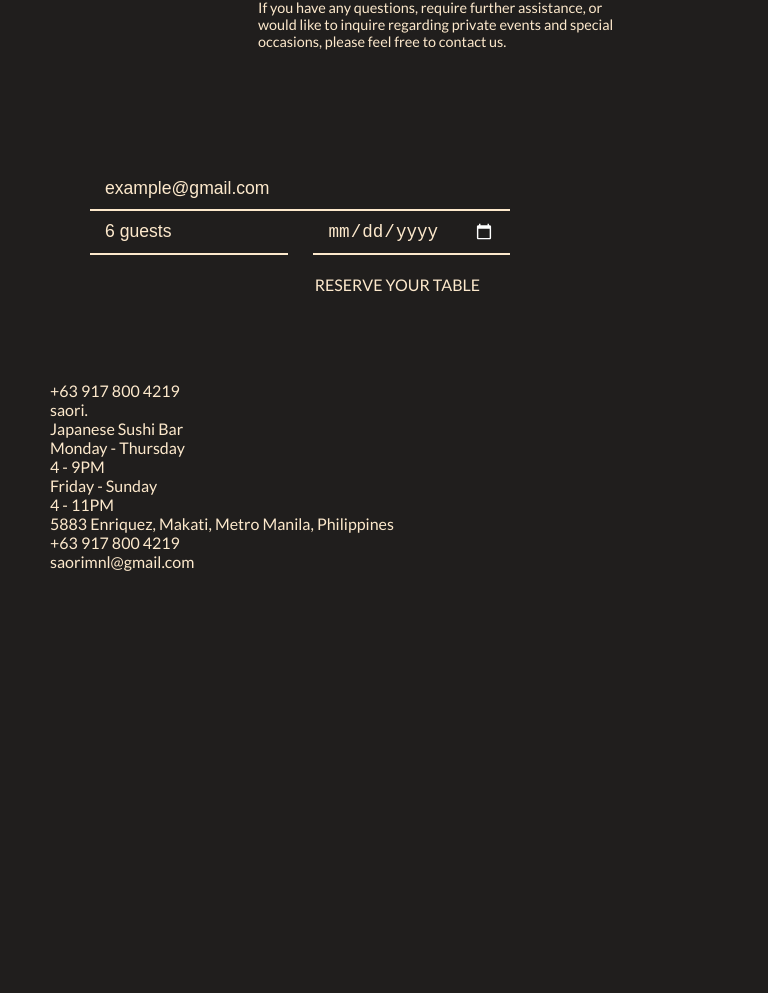
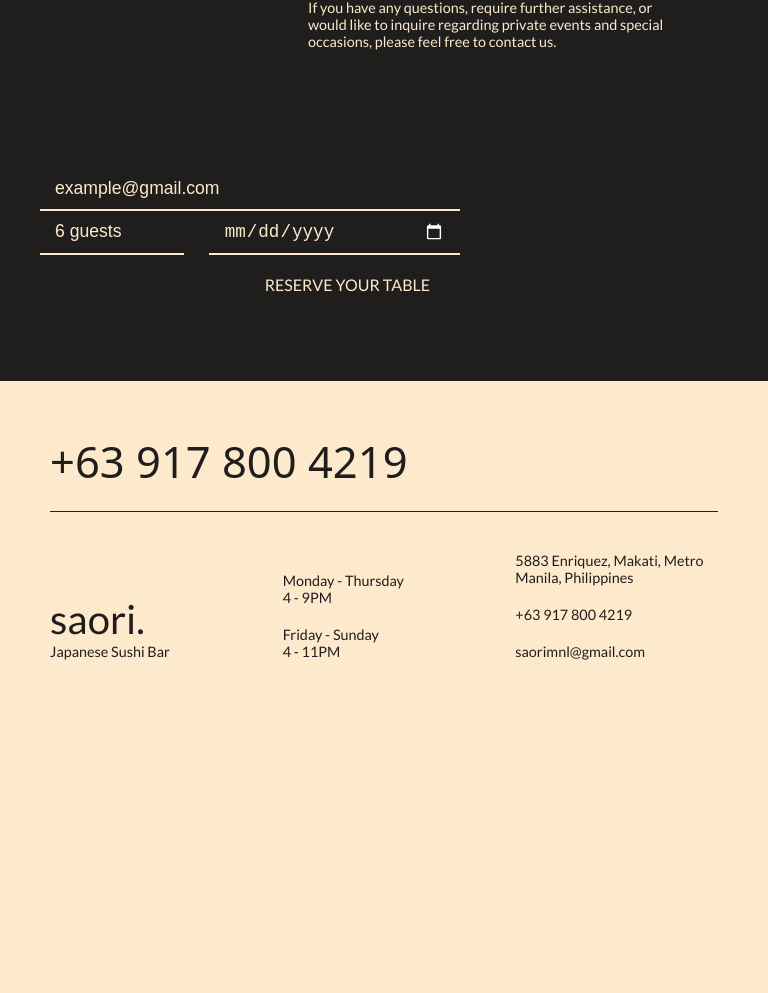
Before and after one commit to rjqocampo/restaurant, a website built with webpack: page dist/index.html in a window 768 px wide. Shown: the part 299-1292 px from the top of the page. Before the commit the page ends 890 px from the top, so only its background shows below. Built offline with nearby package versions, Linux system fonts and the light colour scheme; a web font is replaced by a local one.

Commit message:
Finish styling contact page

```diff
--- a/src/contact.js
+++ b/src/contact.js
@@ -64,6 +64,7 @@ export default function showContact() {
   sectionDetails.appendChild(h4);
 
   const hl = document.createElement('div');
+  hl.classList.add('contact-line');
   sectionDetails.appendChild(hl);
 
   const container = document.createElement('div');
--- a/src/style.scss
+++ b/src/style.scss
@@ -60,6 +60,7 @@ header {
   grid-template-columns: 1fr 2fr;
   justify-content: space-between;
   align-items: center;
+
   h1 {
     font-size: 2.5rem;
   }
@@ -89,9 +90,10 @@ header {
 
 /* --- About__Hero --- */
 
+
+
 .hero {
   height: 100vh;
-
   display: grid;
   align-items: center;
   h1 {
@@ -256,8 +258,12 @@ footer {
   }
 }
 
-/* --- Form --- */
+/* --- Contact --- */
 
+.contact {
+  display: grid;
+  grid-template-rows: 0fr 1fr;
+  margin: 0px -50px -20px -50px;
   .form {
     display: grid;
     align-items: center;
@@ -307,7 +313,7 @@ footer {
           div {
             display: grid;
             gap: 25px;
-          grid-template-columns: 1fr 1fr;
+            grid-template-columns: 1fr 1.75fr;
           }
           button {
             background-color: transparent;
@@ -325,12 +331,53 @@ footer {
       }
     }
   }
+  .details {
+    color: $theme-dark;
+    background-color: $theme-light;
+    padding: 50px;
+    h4 {
+      font-family: 'UnifrakturMaguntia', system-ui, "Segoe UI", Roboto, Helvetica, Arial, sans-serif, "Apple Color Emoji", "Segoe UI Emoji", "Segoe UI Symbol";
+      font-size: clamp(2rem, calc(2rem + 1.5vw), 4rem);
+      white-space: nowrap;
+    }
+    .contact-line {
+      border-bottom: 1px solid $theme-dark;
+      margin: 20px 0px;
+    }
+    .container-details {
+      font-size: 0.9rem;
+
+      display: grid;
+      grid-template-columns: repeat(3, 1fr);
+      align-items: end;
+      gap: 30px;
+      div:nth-child(1) {
+        h5 {
+          font-size: 2.5rem;
+        }
+        h6 {
+
+        }
+      }
+      div:nth-child(2) {
+        div {
+          margin-top: 20px;
+        }
+      }
+      div:nth-child(3) {
+        p {
+          margin-top: 20px;
+        }
+      }
+    }
+  }
+}
 
 /* --- Breakpoints --- */
-
-@media all and (min-width: 480px) and (max-width: 768px) {
+@media all and (min-width: 768px) and (max-width: 1024px) {
   body {
     div {
+      .contact {
         .form {
           margin-top: 50px;
           grid-template-columns: none;
@@ -339,6 +386,26 @@ footer {
           >div {
             margin: 0px;
             padding: 40px;
+          }
+        }
+      }
+    }
+  }
+}
+
+@media all and (min-width: 480px) and (max-width: 768px) {
+  body {
+    div {
+      .contact {
+        .form {
+          margin-top: 50px;
+          grid-template-columns: none;
+          grid-template-rows: 1fr 1fr;
+          gap: 0px;
+          >div {
+            margin: 0px;
+            padding: 40px;
+          }
         }
       }
     }
@@ -389,6 +456,8 @@ footer {
           }
         }
       }
+      .contact {
+        margin: 0px -10px -20px -10px;
         .form {
           margin-top: 50px;
           grid-template-columns: none;
@@ -399,6 +468,14 @@ footer {
             padding: 20px;
           }
         }
+        .details {
+          .container-details {
+            grid-template-columns: none;
+            grid-template-rows: repeat(3, 1fr);
+            align-items: center;
+          }
+        }
+      }
     }
   }
 };
```
Lines whose indentation alone changed are shown as unchanged.
